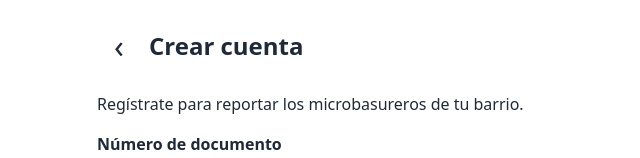
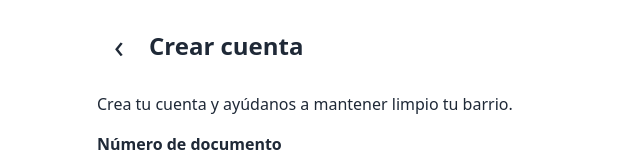
Before and after one commit to mifernandez19/ecoclick-frontend, a React (Vite) app: page /registro in a window 1280 px wide. Shown: the top 158 px of the page, without its empty margins (319-959 px from the left). Built offline with nearby package versions, Linux system fonts and the light colour scheme.

Commit message:
feat(auth): cambia el texto de bienvenida del registro (ECO-04)

```diff
--- a/src/pages/Registro.jsx
+++ b/src/pages/Registro.jsx
@@ -73,7 +73,7 @@ function Registro() {
     return (
         <main>
             <Encabezado titulo="Crear cuenta" volverA="/" />
-            <p>Regístrate para reportar los microbasureros de tu barrio.</p>
+            <p>Crea tu cuenta y ayúdanos a mantener limpio tu barrio.</p>
              <form onSubmit={manejarEnvio} noValidate>
                 <label htmlFor="documento">Número de documento</label>
                 <input
```
